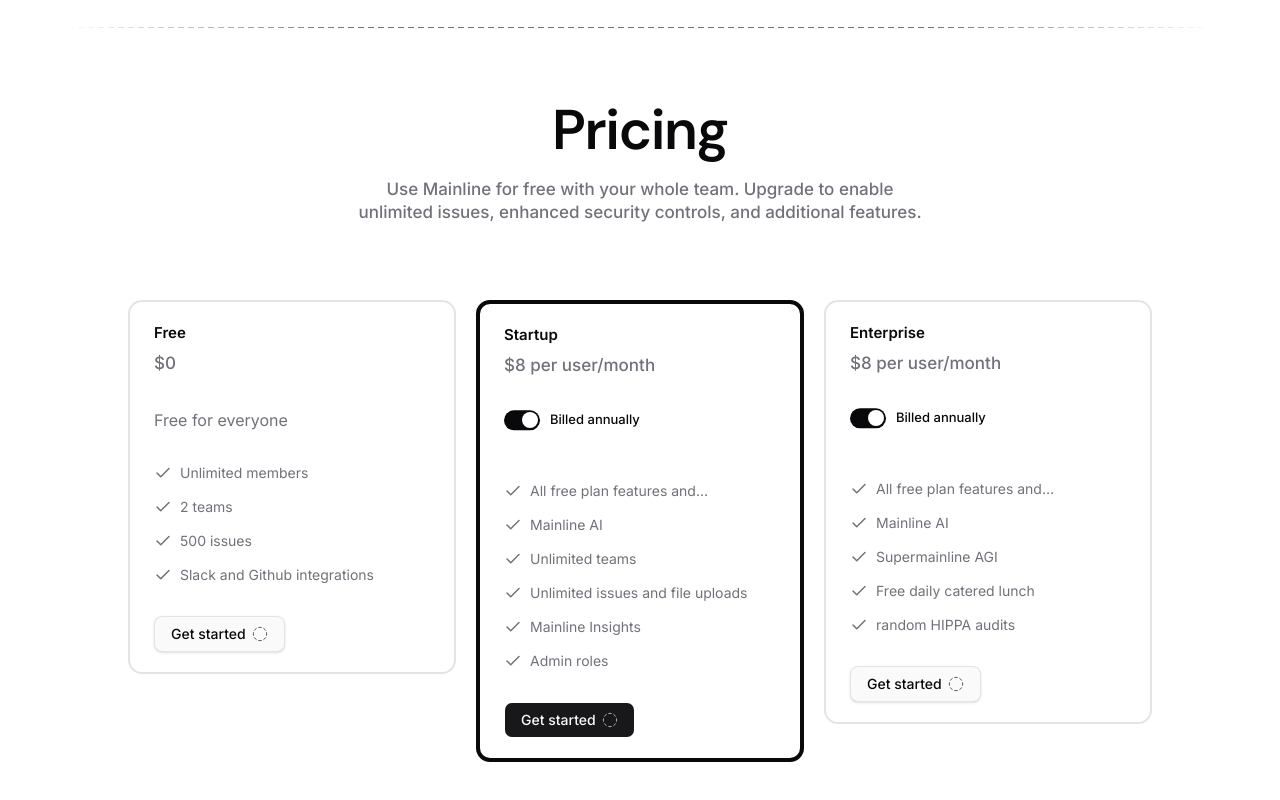
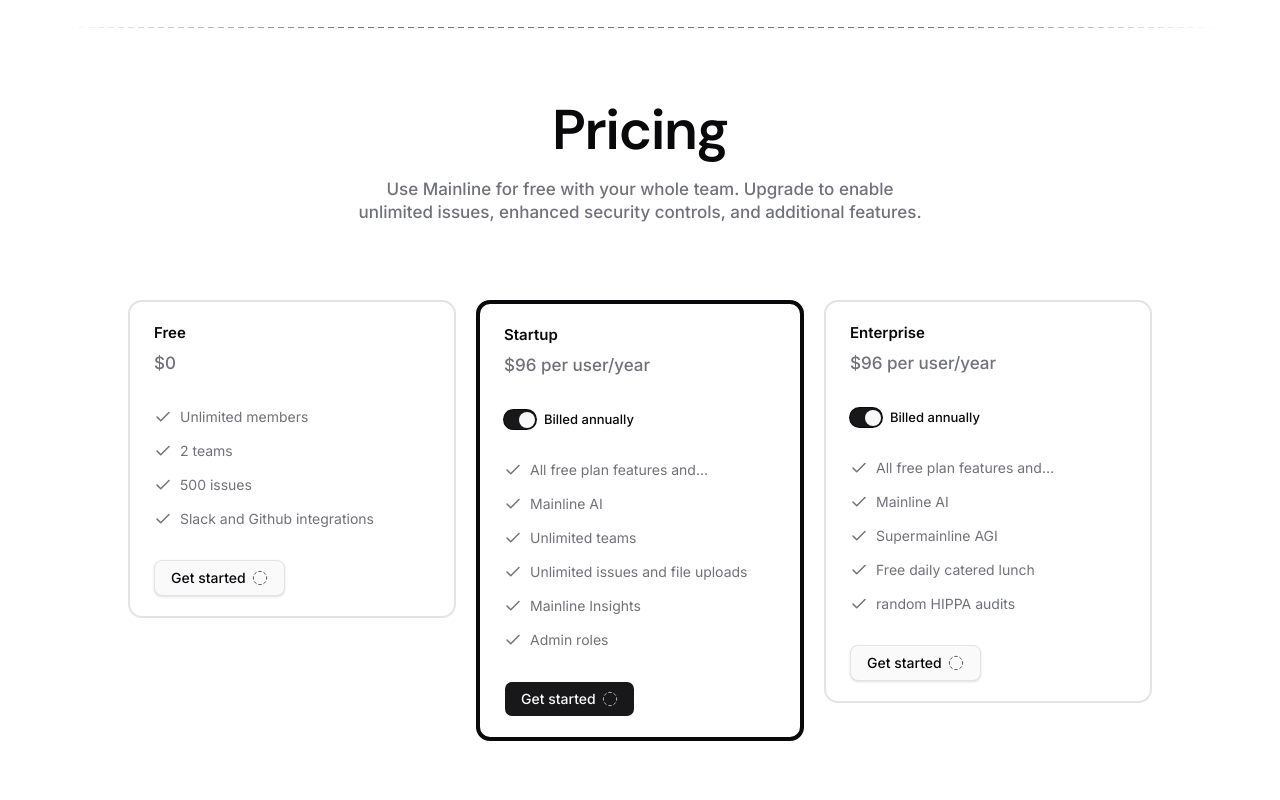
Before and after one commit to Mkn0021/100daychallange, a Next.js app: page /day-04 in a window 1280 px wide. Shown: the part 4505-5305 px from the top of the page. Built offline with nearby package versions, Linux system fonts and the light colour scheme.

Commit message:
feat(ui): implement Switch component and enhance PricingSection with billing mode toggle

```diff
--- a/components/day-04/pricing-section.tsx
+++ b/components/day-04/pricing-section.tsx
@@ -1,25 +1,23 @@
+"use client";
+
+import { useState } from "react";
 import { cn } from "@/lib/utils";
-import { CheckIcon, DashedCircleIcon, SwitchIcon } from "./ui/icons";
+import { CheckIcon, DashedCircleIcon } from "./ui/icons";
 import { Section, SectionHeader, SectionSubTitle, SectionTitle } from "./ui/section";
 import { Button } from "./ui/button";
+import { Switch } from "@/components/ui/switch";
 
 const plans = [
     {
         name: "Free",
-        price: "$0",
-        variant: "outline" as const,
-        description: "Free for everyone",
+        monthlyPrice: "$0",
+        annualPrice: "$0",
         features: ["Unlimited members", "2 teams", "500 issues", "Slack and Github integrations"],
     },
     {
         name: "Startup",
-        price: "$8 per user/month",
-        variant: "default" as const,
-        description: (
-            <p className="text-foreground flex text-[13px] font-medium">
-                <SwitchIcon /> Billed annually
-            </p>
-        ),
+        monthlyPrice: "$8 per user/month",
+        annualPrice: "$96 per user/year",
         features: [
             "All free plan features and…",
             "Mainline AI",
@@ -31,13 +29,8 @@
     },
     {
         name: "Enterprise",
-        price: "$8 per user/month",
-        variant: "outline" as const,
-        description: (
-            <p className="text-foreground flex text-[13px] font-medium">
-                <SwitchIcon /> Billed annually
-            </p>
-        ),
+        monthlyPrice: "$8 per user/month",
+        annualPrice: "$96 per user/year",
         features: [
             "All free plan features and…",
             "Mainline AI",
@@ -47,7 +40,15 @@
         ],
     },
 ];
-export const PricingSection = () => (
+export const PricingSection = () => {
+    const [selectedPlan, setSelectedPlan] = useState("Startup");
+    const [billingMode, setBillingMode] = useState({
+        Free: false,
+        Startup: true,
+        Enterprise: true,
+    });
+
+    return (
         <Section>
             <SectionHeader>
                 <SectionTitle>Pricing</SectionTitle>
@@ -56,14 +57,36 @@
                     enhanced security controls, and additional features.
                 </SectionSubTitle>
             </SectionHeader>
+
             <div className="mx-auto mt-12.5 grid max-w-5xl grid-cols-1 gap-5 md:grid-cols-2 lg:grid-cols-3">
-            {plans.map((plan) => (
+                {plans.map((plan) => {
+                    const isAnnual = billingMode[plan.name as keyof typeof billingMode];
+                    const displayPrice = isAnnual ? plan.annualPrice : plan.monthlyPrice;
+
+                    return (
                         <Card
                             key={plan.name}
-                    className={plan.variant === "default" ? "border-foreground border-4" : ""}
+                            onClick={() => setSelectedPlan(plan.name)}
+                            className={
+                                selectedPlan === plan.name ? "border-foreground border-4" : ""
+                            }
                         >
-                    <CardHeader title={plan.name} price={plan.price} />
-                    {plan.description}
+                            <CardHeader title={plan.name} price={displayPrice} />
+                            {plan.name !== "Free" && (
+                                <p className="text-foreground flex items-center gap-2 text-[13px] font-medium">
+                                    <Switch
+                                        checked={isAnnual}
+                                        onCheckedChange={() =>
+                                            setBillingMode((prev) => ({
+                                                ...prev,
+                                                [plan.name]: !prev[plan.name as keyof typeof prev],
+                                            }))
+                                        }
+                                        className="data-[state=checked]:ring-foreground ring-1 data-[state=unchecked]:ring-gray-200"
+                                    />
+                                    Billed {isAnnual ? "annually" : "monthly"}
+                                </p>
+                            )}
                             <div className="flex flex-col gap-4">
                                 {plan.features.map((feature, index) => (
                                     <p className="flex gap-2 text-sm leading-tight" key={index}>
@@ -71,19 +94,30 @@
                                     </p>
                                 ))}
                             </div>
-                    <Button variant={plan.variant}>
+                            <Button variant={selectedPlan === plan.name ? "default" : "outline"}>
                                 Get started <DashedCircleIcon />
                             </Button>
                         </Card>
-            ))}
+                    );
+                })}
             </div>
         </Section>
     );
+};
 
-const Card = ({ className, children }: { className?: string; children: React.ReactNode }) => (
+const Card = ({
+    className,
+    children,
+    onClick,
+}: {
+    className?: string;
+    children: React.ReactNode;
+    onClick?: () => void;
+}) => (
     <div
+        onClick={onClick}
         className={cn(
-            "border-border flex h-fit flex-col gap-8 rounded-xl border-2 px-6 py-5 md:h-full lg:h-fit",
+            "border-border transition-border flex h-fit cursor-pointer flex-col gap-8 rounded-xl border-2 px-6 py-5 md:h-full lg:h-fit",
             className
         )}
     >
--- /dev/null
+++ b/components/ui/switch.tsx
@@ -0,0 +1,33 @@
+"use client";
+
+import * as React from "react";
+import { Switch as SwitchPrimitive } from "radix-ui";
+
+import { cn } from "@/lib/utils";
+
+function Switch({
+    className,
+    size = "default",
+    ...props
+}: React.ComponentProps<typeof SwitchPrimitive.Root> & {
+    size?: "sm" | "default";
+}) {
+    return (
+        <SwitchPrimitive.Root
+            data-slot="switch"
+            data-size={size}
+            className={cn(
+                "peer group/switch focus-visible:border-ring focus-visible:ring-ring/50 aria-invalid:border-destructive aria-invalid:ring-destructive/20 dark:aria-invalid:border-destructive/50 dark:aria-invalid:ring-destructive/40 data-checked:bg-primary data-unchecked:bg-input dark:data-unchecked:bg-input/80 relative inline-flex shrink-0 items-center rounded-full border border-transparent shadow-xs transition-all outline-none after:absolute after:-inset-x-3 after:-inset-y-2 focus-visible:ring-3 aria-invalid:ring-3 data-disabled:cursor-not-allowed data-disabled:opacity-50 data-[size=default]:h-[18.4px] data-[size=default]:w-[32px] data-[size=sm]:h-[14px] data-[size=sm]:w-[24px]",
+                className
+            )}
+            {...props}
+        >
+            <SwitchPrimitive.Thumb
+                data-slot="switch-thumb"
+                className="bg-background dark:data-checked:bg-primary-foreground dark:data-unchecked:bg-foreground pointer-events-none block rounded-full ring-0 transition-transform group-data-[size=default]/switch:size-4 group-data-[size=sm]/switch:size-3 group-data-[size=default]/switch:data-checked:translate-x-[calc(100%-2px)] group-data-[size=sm]/switch:data-checked:translate-x-[calc(100%-2px)] group-data-[size=default]/switch:data-unchecked:translate-x-0 group-data-[size=sm]/switch:data-unchecked:translate-x-0"
+            />
+        </SwitchPrimitive.Root>
+    );
+}
+
+export { Switch };
```
Lines whose indentation alone changed are shown as unchanged.
